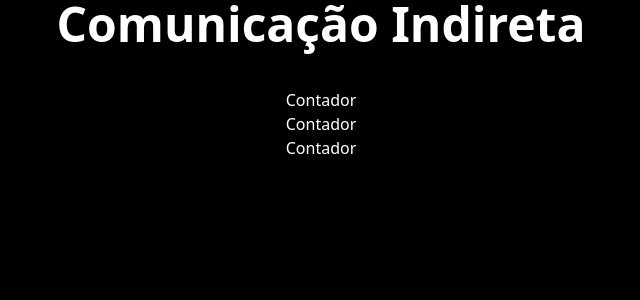
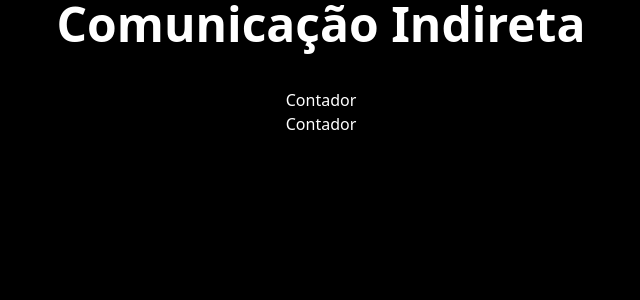
Before and after one commit to Alex-Rodriguess/projeto-react-nextjs, a Next.js app: page /comunicacao/indireta in a window 1280 px wide. Shown: the top 300 px of the page, without its empty margins (319-959 px from the left). Built offline with nearby package versions, Linux system fonts and the light colour scheme.

Commit message:
aula 2 segmanto

```diff
--- a/src/pages/comunicacao/indireta.tsx
+++ b/src/pages/comunicacao/indireta.tsx
@@ -7,7 +7,7 @@ export default function PaginaIndireta() {
             <div className="gap-5 text-white">
             <Contador />
             <Contador />
-            <Contador />
+
             </div>
 
         </div>
```
